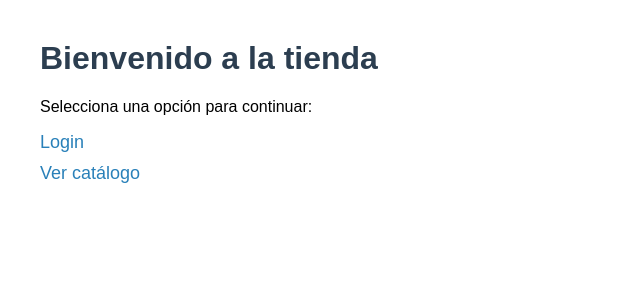
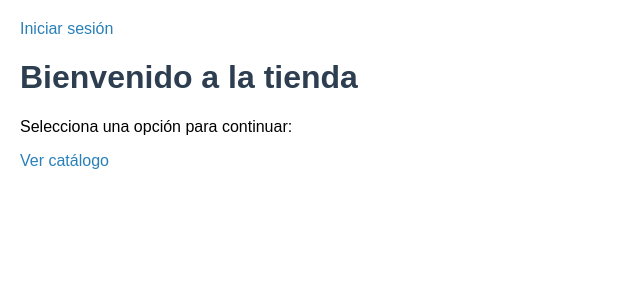
Before and after one commit to ricercare27/tienda-web-servicio, a Django app: page / in a window 1280 px wide. Shown: the top 300 px of the page, without its empty margins (0-640 px from the left). Run offline with Django 5.2, Linux system fonts and the light colour scheme.

Commit message:
Proyecto integrador final: CRUD, roles de usuario y autenticacion basica con Django

```diff
--- a/catalogo/templates/catalogo/home.html
+++ b/catalogo/templates/catalogo/home.html
@@ -3,29 +3,37 @@
 <html lang="es">
 
 <head>
-    <link rel="stylesheet" href="{% static 'catalogo/styles.css' %}">
     <meta charset="UTF-8">
     <title>Tienda - Inicio</title>
-    <style>
-        body {
-            font-family: Arial;
-            margin: 40px;
-        }
-
-        a {
-            display: block;
-            margin: 10px 0;
-            font-size: 18px;
-        }
-    </style>
+    <link rel="stylesheet" href="{% static 'catalogo/styles.css' %}">
 </head>
 
 <body>
+
+
+    {% if user.is_authenticated %}
+    <p>
+        Hola {{ user.username }} |
+    <form method="post" action="/logout/" style="display:inline;">
+        {% csrf_token %}
+        <button type="submit">Cerrar sesión</button>
+    </form>
+    </p>
+    {% else %}
+    <p>
+        <a href="/login/">Iniciar sesión</a>
+    </p>
+    {% endif %}
+
     <h1>Bienvenido a la tienda</h1>
     <p>Selecciona una opción para continuar:</p>
 
-    <a href="/accounts/login/">Login</a>
     <a href="/catalogo/">Ver catálogo</a>
+
+    {% if user.is_authenticated and user.is_staff %}
+    <a href="/gestion/productos/">Gestionar productos</a>
+    {% endif %}
+
 </body>
 
 </html>
--- a/catalogo/urls.py
+++ b/catalogo/urls.py
@@ -1,5 +1,6 @@
 from django.urls import path
 from .views import productos, producto_detalle, vista_catalogo, home, detalle_producto, admin_lista_productos, admin_producto_form, admin_borrar_producto
+from django.contrib.auth import views as auth_views
 
 urlpatterns = [
     path('', home),
@@ -11,4 +12,5 @@ urlpatterns = [
     path('gestion/productos/nuevo/', admin_producto_form),
     path('gestion/productos/editar/<int:producto_id>/', admin_producto_form),
     path('gestion/productos/borrar/<int:producto_id>/', admin_borrar_producto),
+    path('logout/', auth_views.LogoutView.as_view(), name='logout'),
 ]
--- a/catalogo/views.py
+++ b/catalogo/views.py
@@ -4,6 +4,8 @@ from .models import Producto
 import json
 from django.shortcuts import render
 from .forms import ProductoForm
+from django.contrib.auth.decorators import login_required
+from django.http import HttpResponseForbidden
 
 
 @csrf_exempt
@@ -65,12 +67,18 @@ def detalle_producto(request, producto_id):
     return render(request, 'catalogo/detalle.html', {'producto': producto})
 
 
+@login_required
 def admin_lista_productos(request):
+    if not request.user.is_staff:
+        return HttpResponseForbidden()
     productos = Producto.objects.all()
     return render(request, 'catalogo/admin_lista.html', {'productos': productos})
 
 
+@login_required
 def admin_producto_form(request, producto_id=None):
+    if not request.user.is_staff:
+        return HttpResponseForbidden()
     if producto_id:
         producto = Producto.objects.get(id=producto_id)
     else:
@@ -87,7 +95,10 @@ def admin_producto_form(request, producto_id=None):
     return render(request, 'catalogo/admin_form.html', {'form': form})
 
 
+@login_required
 def admin_borrar_producto(request, producto_id):
+    if not request.user.is_staff:
+        return HttpResponseForbidden()
     producto = Producto.objects.get(id=producto_id)
 
     if request.method == 'POST':
--- a/tienda_web/settings.py
+++ b/tienda_web/settings.py
@@ -116,3 +116,7 @@ USE_TZ = True
 # https://docs.djangoproject.com/en/6.0/howto/static-files/
 
 STATIC_URL = 'static/'
+
+LOGIN_URL = '/login/'
+LOGIN_REDIRECT_URL = '/'
+LOGOUT_REDIRECT_URL = '/'
--- a/tienda_web/urls.py
+++ b/tienda_web/urls.py
@@ -16,8 +16,16 @@ Including another URLconf
 """
 from django.contrib import admin
 from django.urls import path, include
+from django.contrib.auth import views as auth_views
 
 urlpatterns = [
     path('admin/', admin.site.urls),
     path('', include('catalogo.urls')),
+
+    path('login/', auth_views.LoginView.as_view(
+        template_name='catalogo/login.html'
+    )),
+    path('logout/', auth_views.LogoutView.as_view(
+        next_page='/'
+    )),
 ]
```
Also changed, not shown: catalogo/templates/catalogo/login.html (added, +24 -0 lines).
